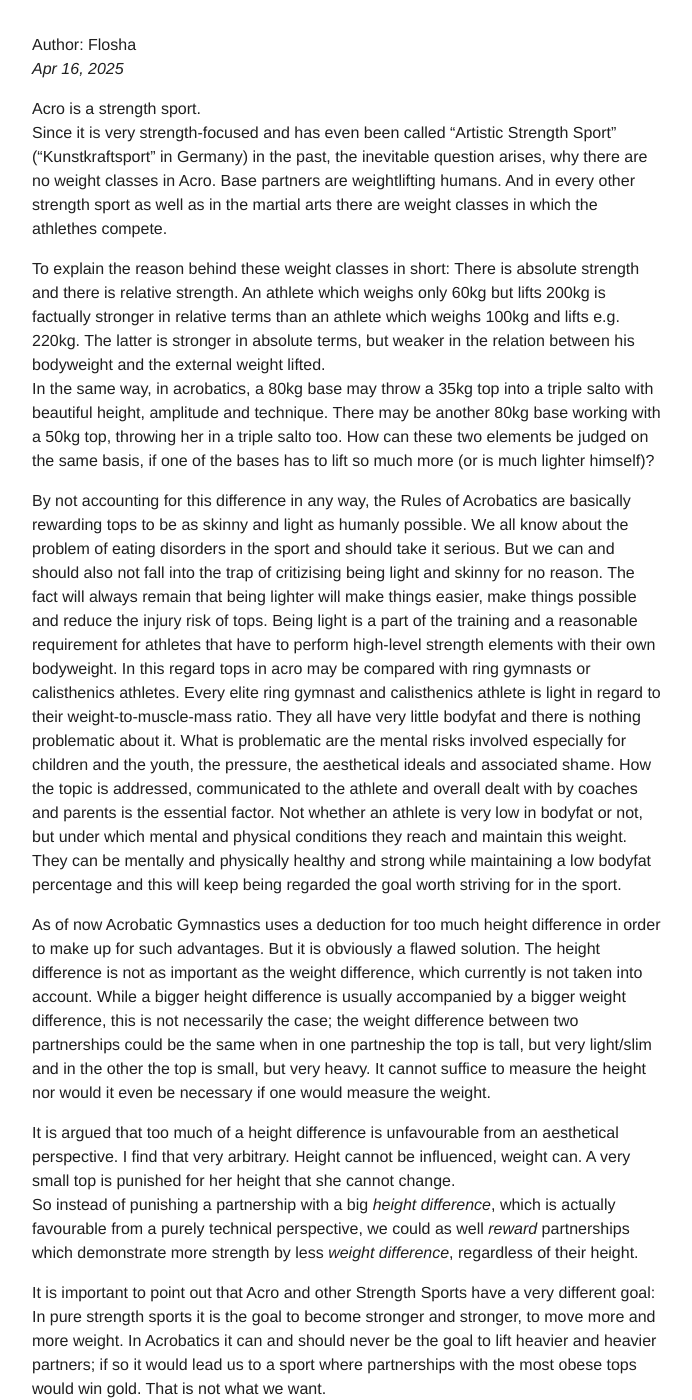
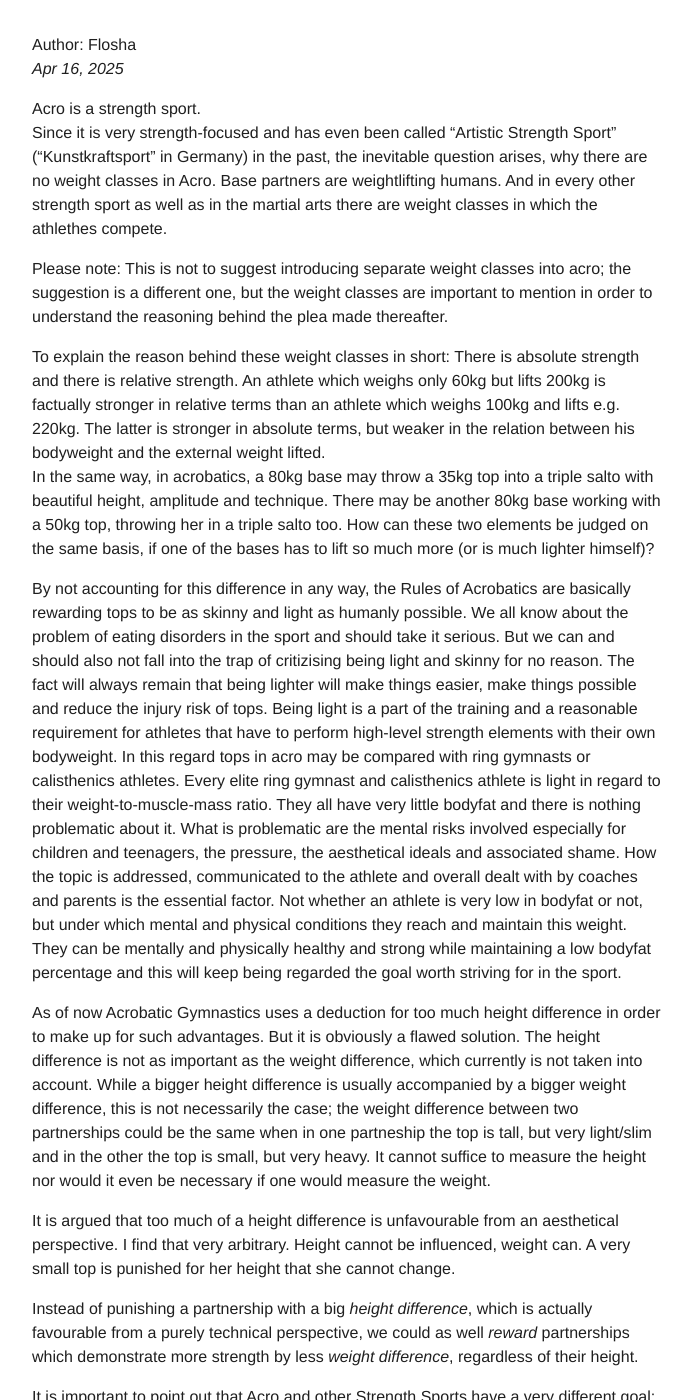
Before and after one commit to floshin/acrolib, a Jekyll site: the page built from initiatives/extra-points-for-extra-strength.md, in a window 1280 px wide and 1400 px high, scrolled down 223 px. Shown: the whole window, without its empty margins (293-985 px from the left). Built offline with Jekyll 4.4.1, drawn with Linux system fonts in a browser that asks for light colours; our own code applies the rules of GitHub Pages for plain Markdown files.

Commit message:
Update extra-points-for-extra-strength.md

```diff
--- a/initiatives/extra-points-for-extra-strength.md
+++ b/initiatives/extra-points-for-extra-strength.md
@@ -8,15 +8,18 @@ Author: Flosha
 Acro is a strength sport.
 Since it is very strength-focused and has even been called "Artistic Strength Sport" ("Kunstkraftsport" in Germany) in the past, the inevitable question arises, why there are no weight classes in Acro. Base partners are weightlifting humans. And in every other strength sport as well as in the martial arts there are weight classes in which the athlethes compete.
 
+Please note: This is not to suggest introducing separate weight classes into acro; the suggestion is a different one, but the weight classes are important to mention in order to understand the reasoning behind the plea made thereafter.
+
 To explain the reason behind these weight classes in short: There is absolute strength and there is relative strength. An athlete which weighs only 60kg but lifts 200kg is factually stronger in relative terms than an athlete which weighs 100kg and lifts e.g. 220kg. The latter is stronger in absolute terms, but weaker in the relation between his bodyweight and the external weight lifted.
 In the same way, in acrobatics, a 80kg base may throw a 35kg top into a triple salto with beautiful height, amplitude and technique. There may be another 80kg base working with a 50kg top, throwing her in a triple salto too. How can these two elements be judged on the same basis, if one of the bases has to lift so much more (or is much lighter himself)?
 
-By not accounting for this difference in any way, the Rules of Acrobatics are basically rewarding tops to be as skinny and light as humanly possible. We all know about the problem of eating disorders in the sport and should take it serious. But we can and should also not fall into the trap of critizising being light and skinny for no reason. The fact will always remain that being lighter will make things easier, make things possible and reduce the injury risk of tops. Being light is a part of the training and a reasonable requirement for athletes that have to perform high-level strength elements with their own bodyweight. In this regard tops in acro may be compared with ring gymnasts or calisthenics athletes. Every elite ring gymnast and calisthenics athlete is light in regard to their weight-to-muscle-mass ratio. They all have very little bodyfat and there is nothing problematic about it. What is problematic are the mental risks involved especially for children and the youth, the pressure, the aesthetical ideals and associated shame. How the topic is addressed, communicated to the athlete and overall dealt with by coaches and parents is the essential factor. Not whether an athlete is very low in bodyfat or not, but under which mental and physical conditions they reach and maintain this weight. They can be mentally and physically healthy and strong while maintaining a low bodyfat percentage and this will keep being regarded the goal worth striving for in the sport.
+By not accounting for this difference in any way, the Rules of Acrobatics are basically rewarding tops to be as skinny and light as humanly possible. We all know about the problem of eating disorders in the sport and should take it serious. But we can and should also not fall into the trap of critizising being light and skinny for no reason. The fact will always remain that being lighter will make things easier, make things possible and reduce the injury risk of tops. Being light is a part of the training and a reasonable requirement for athletes that have to perform high-level strength elements with their own bodyweight. In this regard tops in acro may be compared with ring gymnasts or calisthenics athletes. Every elite ring gymnast and calisthenics athlete is light in regard to their weight-to-muscle-mass ratio. They all have very little bodyfat and there is nothing problematic about it. What is problematic are the mental risks involved especially for children and teenagers, the pressure, the aesthetical ideals and associated shame. How the topic is addressed, communicated to the athlete and overall dealt with by coaches and parents is the essential factor. Not whether an athlete is very low in bodyfat or not, but under which mental and physical conditions they reach and maintain this weight. They can be mentally and physically healthy and strong while maintaining a low bodyfat percentage and this will keep being regarded the goal worth striving for in the sport.
 
 As of now Acrobatic Gymnastics uses a deduction for too much height difference in order to make up for such advantages. But it is obviously a flawed solution. The height difference is not as important as the weight difference, which currently is not taken into account. While a bigger height difference is usually accompanied by a bigger weight difference, this is not necessarily the case; the weight difference between two partnerships could be the same when in one partneship the top is tall, but very light/slim and in the other the top is small, but very heavy. It cannot suffice to measure the height nor would it even be necessary if one would measure the weight.
 
 It is argued that too much of a height difference is unfavourable from an aesthetical perspective. I find that very arbitrary. Height cannot be influenced, weight can. A very small top is punished for her height that she cannot change.
-So instead of punishing a partnership with a big *height difference*, which is actually favourable from a purely technical perspective, we could as well *reward* partnerships which demonstrate more strength by less *weight difference*, regardless of their height.
+
+Instead of punishing a partnership with a big *height difference*, which is actually favourable from a purely technical perspective, we could as well *reward* partnerships which demonstrate more strength by less *weight difference*, regardless of their height.
 
 It is important to point out that Acro and other Strength Sports have a very different goal: In pure strength sports it is the goal to become stronger and stronger, to move more and more weight. In Acrobatics it can and should never be the goal to lift heavier and heavier partners; if so it would lead us to a sport where partnerships with the most obese tops would win gold. That is not what we want.
 In Acro it is the goal to work with a partner at their given weight (while it is fine that they attempt to optimise it in their favour) and to be strong enough to do so, in order to perform beautiful elements and routines. Thus, the weight is an important factor in Acro, but it is not the focus of the sport, it is just one factor we have to work with. It is a factor that should not decide about who will win; because not who can lift more is the better acrobat but the one who can perform higher difficulty beautifully is. In doing so the weight of the top shouldn't be wished to be higher, it is simply something that can be an advantage or a disadvantage in competition. And the rules have to make up for it.
```
